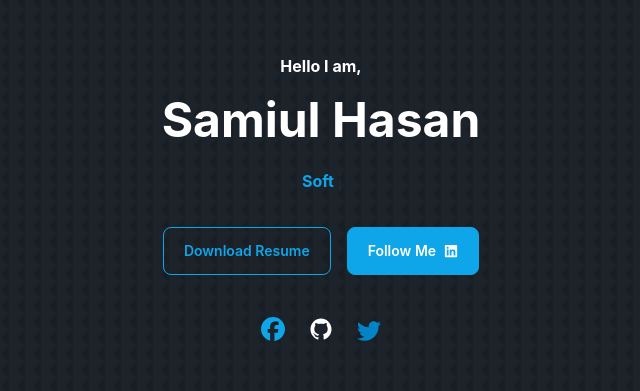
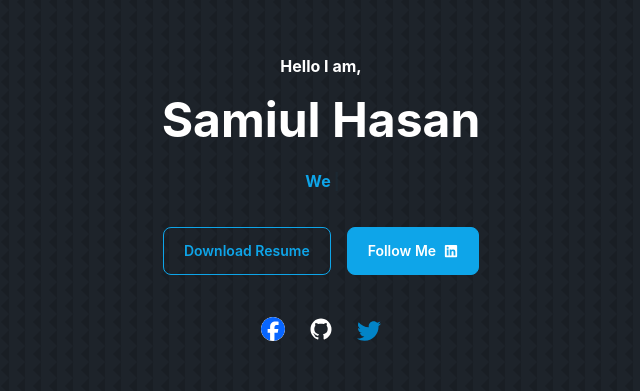
Before and after one commit to SamiulHasan-dev/portfolio, a React (Vite) app: page / in a window 1280 px wide. Shown: the part 182-573 px from the top of the page, without its empty margins (319-959 px from the left). Built offline with nearby package versions, Linux system fonts and the light colour scheme.

Commit message:
edit logo

```diff
--- a/src/components/Header/Header.jsx
+++ b/src/components/Header/Header.jsx
@@ -13,7 +13,7 @@ const Header = () => {
             </div>
             <p className='font-bold text-sky-500 mb-8'>
             <Typewriter
-                words={['Software Developer']}
+                words={['Software Developer', 'Web App Developer']}
                 loop={100}
                 cursor
                 cursorStyle='|'
@@ -30,7 +30,7 @@ const Header = () => {
                 <a className="btn btn-ghost border border-sky-500 py-3 px-5 bg-sky-500 font-semibold ml-2 text-white" href="https://www.linkedin.com/in/samiul-hasan-mim">Follow Me <FaLinkedin /></a>
             </div>
             <div className='flex gap-6 pt-10 items-center'>
-                <a href="https://www.facebook.com/samiul.hasan.735"><SiFacebook className='text-sky-500 text-2xl' /></a>
+                <a href="https://www.facebook.com/samiul.hasan.735"><SiFacebook className='text-[#0866ff] rounded-full  text-2xl bg-white' /></a>
                 <a href="https://github.com/SamiulHasan-dev"><IoLogoGithub className="text-white text-2xl" /></a>
                 <a href="https://x.com/samiul_1998"><FaTwitter className='text-sky-600 text-2xl mt-1' /></a>
             </div>
```
